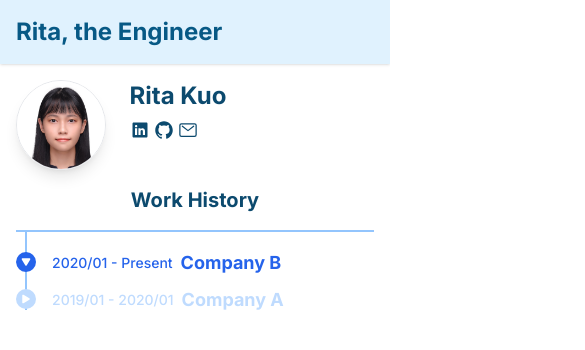
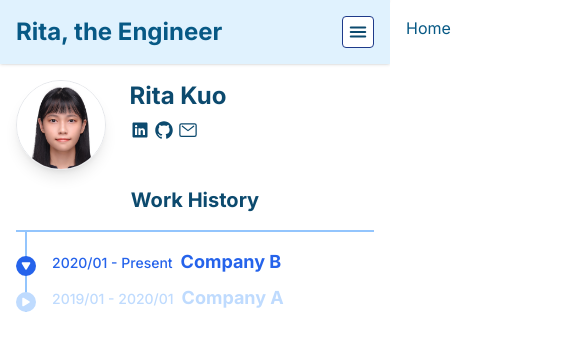
Before and after one commit to rita-kuo/Resume, a Next.js app: page / in a window 390 px wide. Shown: the top 350 px of the page, 585 px wide, since content can reach past the window. Built offline with nearby package versions, Linux system fonts and the light colour scheme.

Commit message:
feat: mobile menu

```diff
--- a/src/app/layout.tsx
+++ b/src/app/layout.tsx
@@ -2,7 +2,7 @@ import type { Metadata } from "next";
 import { Inter } from "next/font/google";
 import "./globals.css";
 import Header from "@/component/layout/Header";
-import Menu from "@/component/layout/Menu";
+import MenuContent from "@/component/layout/MenuContent";
 import Information from "@/component/Information";
 
 const inter = Inter({ subsets: ["latin"] });
@@ -26,7 +26,7 @@ export default function RootLayout({
         <div className="mx-auto w-full max-w-limit gap-10 p-4 md:flex">
           <aside className="md:top-23 sticky top-16 hidden h-max basis-1/5 space-y-4 md:block">
             <Information />
-            <Menu />
+            <MenuContent />
           </aside>
           <main className="relative md:basis-4/5">{children}</main>
         </div>
--- a/src/app/page.tsx
+++ b/src/app/page.tsx
@@ -40,7 +40,7 @@ export default function Home() {
         Work History
       </h2>
       <div className="relative pt-4">
-        <div className="absolute bottom-0 left-2.25 top-0 -z-10 mb-1 border-l-2 border-blue-300 md:left-2.75" />
+        <div className="absolute bottom-0 left-2.25 top-0 -z-10 border-l-2 border-blue-300 md:left-2.75" />
         <WorkHistoryProvider histories={data}>
           <div className="space-y-2 md:space-y-4">
             {data.map((history, index) => (
--- a/src/component/TextLink.tsx
+++ b/src/component/TextLink.tsx
@@ -1,9 +1,10 @@
-import React, {PropsWithChildren} from "react";
+import React, { PropsWithChildren } from "react";
 import Link from "next/link";
 
 const TextLink: React.FC<
   PropsWithChildren<{
     href: string;
+    onClick?: () => void;
     newTab?: boolean;
     defaultUnderline?: boolean;
   }>
@@ -11,11 +12,11 @@ const TextLink: React.FC<
   return (
     <Link
       href={props.href}
+      onClick={props.onClick}
       target={props.newTab ? "_blank" : undefined}
       className={`text-sky-800 hover:text-sky-600 hover:underline active:text-sky-950 ${props.defaultUnderline ? "underline" : ""}`}
     >
       {props.children}
-
     </Link>
   );
 };
--- a/src/component/career/history/JobHeader.tsx
+++ b/src/component/career/history/JobHeader.tsx
@@ -62,7 +62,7 @@ const JobHeader: React.FC<{ history: WorkHistory }> = (props) => {
 
   return (
     <button
-      className="group flex items-center gap-4 text-sky-600 hover:text-sky-500"
+      className="group flex items-end gap-4 text-sky-600 hover:text-sky-500"
       onClick={() => setCurrentId(props.history.id)}
     >
       <motion.div
@@ -75,7 +75,7 @@ const JobHeader: React.FC<{ history: WorkHistory }> = (props) => {
 
       <motion.h3
         {...motionProps?.text}
-        className={`space-x-2 [&>*]:align-middle ${state === "closed" ? "group-hover:!text-blue-300" : ""}`}
+        className={`space-x-2 [&>*]:align-baseline ${state === "closed" ? "group-hover:!text-blue-300" : ""}`}
       >
         <span className="text-sm font-medium">{`${from} - ${to}`}</span>
         <span>{props.history.company}</span>
--- a/src/component/layout/Header.tsx
+++ b/src/component/layout/Header.tsx
@@ -3,6 +3,7 @@
 import React, { useEffect, useRef, useState } from "react";
 import { motion } from "framer-motion";
 import useBreakPoint from "@/hook/useBreakPoint";
+import MenuButton from "@/component/layout/MenuButton";
 
 const Header: React.FC = () => {
   const device = useBreakPoint();
@@ -37,6 +38,7 @@ const Header: React.FC = () => {
     >
       <div className="mx-auto flex w-full max-w-limit items-end justify-between">
         <h1 className="text-sky-800">Rita, the Engineer</h1>
+        <MenuButton />
       </div>
     </motion.header>
   );
--- a/src/component/layout/Menu.tsx
+++ /dev/null
@@ -1,12 +0,0 @@
-import React from "react";
-import TextLink from "@/component/TextLink";
-
-const Menu: React.FC = () => {
-  return (
-    <div>
-      <TextLink href={"/"}>Home</TextLink>
-    </div>
-  );
-};
-
-export default Menu;
--- /dev/null
+++ b/src/component/layout/MenuButton.tsx
@@ -0,0 +1,53 @@
+import React from "react";
+import { IoMenu } from "react-icons/io5";
+import { motion } from "framer-motion";
+import { useCollapseStates } from "@/hook/useCollapseState";
+import MenuContent from "@/component/layout/MenuContent";
+
+const MenuButton: React.FC = () => {
+  const { state, open, close, motionProps } = useCollapseStates({
+    initialMotionProps: {
+      mask: { initial: { opacity: 0 } },
+      menu: { initial: { translateX: "100%" } },
+    },
+    renderMotionProps: (state) => ({
+      mask: {
+        initial: { opacity: state === "opening" ? 0 : 1 },
+        animate: { opacity: state === "opening" ? 1 : 0 },
+      },
+      menu: {
+        initial: { translateX: state === "opening" ? "100%" : 0 },
+        animate: { translateX: state === "opening" ? 0 : "100%" },
+      },
+    }),
+  });
+  return (
+    <div className="h-full md:hidden">
+      <button
+        className="flex aspect-square h-full items-center rounded border border-blue-900 bg-white p-1 hover:bg-blue-200 active:bg-blue-300"
+        onClick={open}
+      >
+        <IoMenu className="h-full w-full" />
+      </button>
+      {state !== "closed" && (
+        <motion.div
+          {...motionProps.mask}
+          id="mask"
+          className="fixed left-0 top-0 h-full w-full bg-black/50"
+          onClick={(event) =>
+            (event.target as HTMLElement).id === "mask" && close()
+          }
+        ></motion.div>
+      )}
+      <motion.div
+        {...motionProps.menu}
+        transition={{ type: "linear" }}
+        className="absolute right-0 top-0 ml-auto h-screen w-1/2 rounded-l bg-white p-4"
+      >
+        <MenuContent onClick={close} />
+      </motion.div>
+    </div>
+  );
+};
+
+export default MenuButton;
--- /dev/null
+++ b/src/component/layout/MenuContent.tsx
@@ -0,0 +1,14 @@
+import React from "react";
+import TextLink from "@/component/TextLink";
+
+const MenuContent: React.FC<{ onClick?: () => void }> = (props) => {
+  return (
+    <div>
+      <TextLink href={"/"} onClick={props.onClick}>
+        Home
+      </TextLink>
+    </div>
+  );
+};
+
+export default MenuContent;
```
Lines whose indentation alone changed are shown as unchanged.
